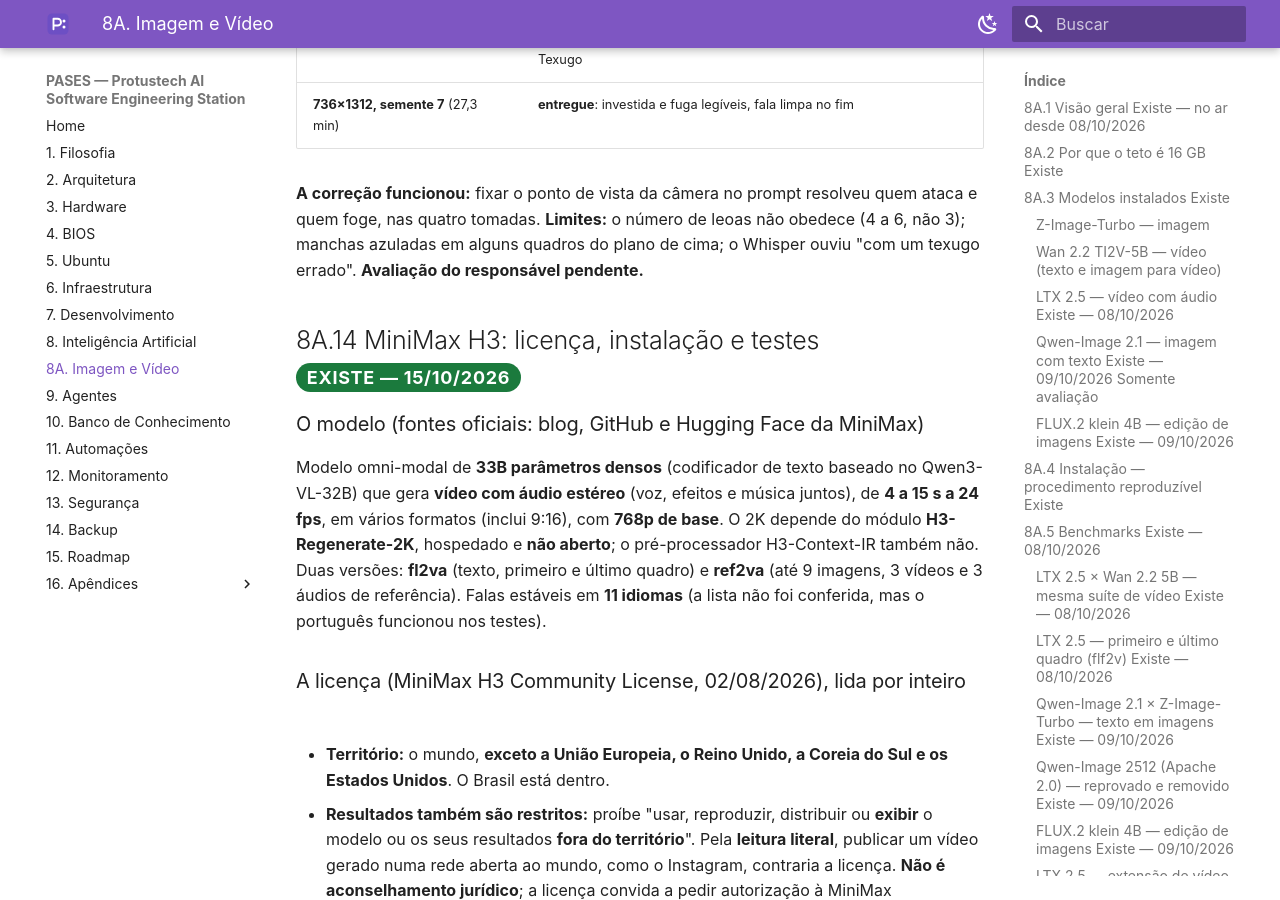
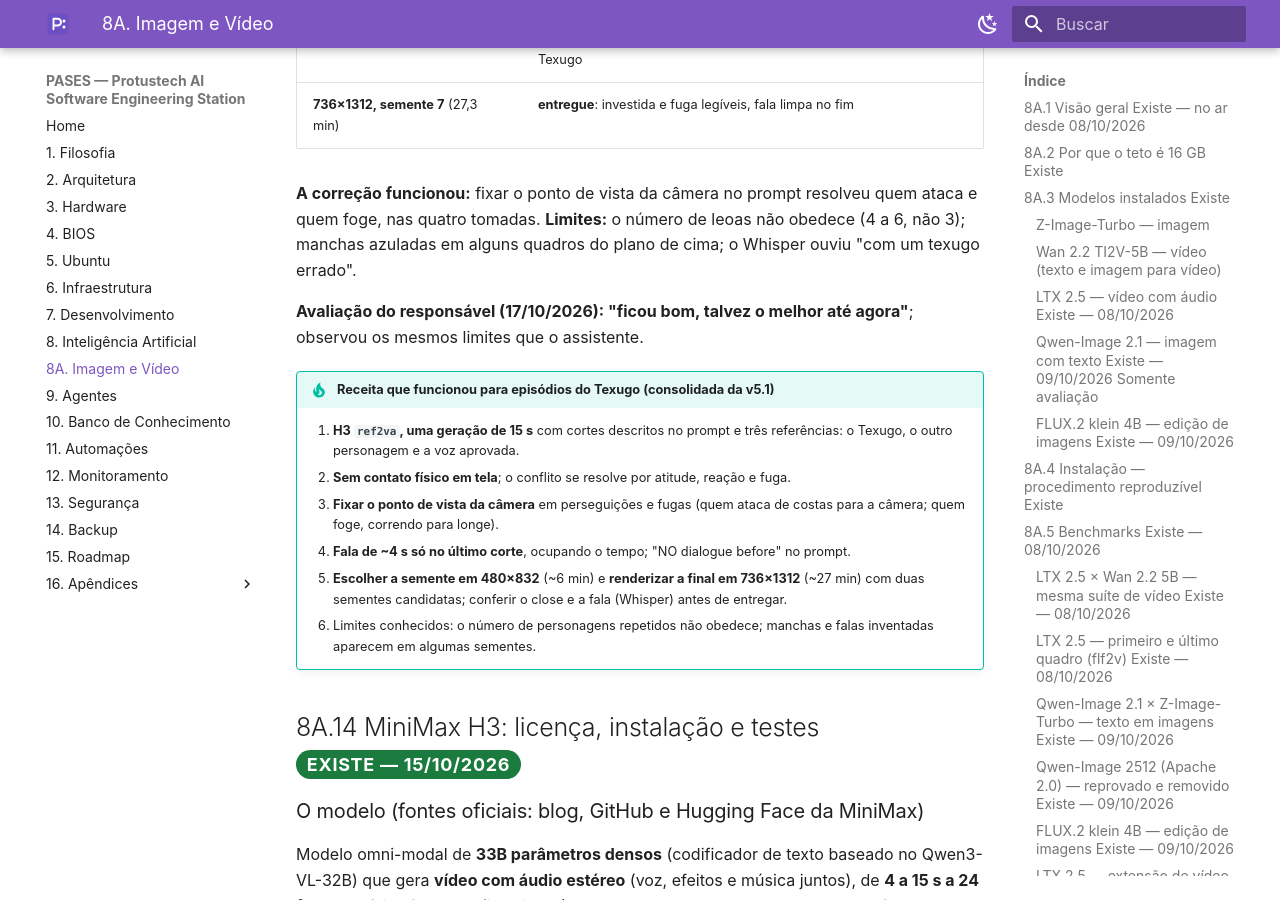
Before and after one commit to crystyano/pases-manual, an MkDocs documentation site: the page built from docs/08a-imagem-video.md, in a window 1280 px wide and 900 px high, scrolled down 45986 px. Built offline with MkDocs 1.6.1 and Material for MkDocs 9.7.7, drawn with Linux system fonts in a browser that asks for light colours; a script that is not in the unit is left out.

Commit message:
Manual PASES v0.28.2 - avaliacao da versao 5.1 e receita consolidada
Co-Authored-By: Claude Opus 5.5 <noreply@anthropic.com>

```diff
--- a/docs/08a-imagem-video.md
+++ b/docs/08a-imagem-video.md
@@ -1014,7 +1014,17 @@ O responsável identificou **os mesmos problemas** que o assistente na v5 (as le
 | 736×1312, semente 11 | descartada: **fala inventada aos 5 s** e fumaça saindo do nariz do Texugo |
 | **736×1312, semente 7** (27,3 min) | **entregue**: investida e fuga legíveis, fala limpa no fim |
 
-**A correção funcionou:** fixar o ponto de vista da câmera no prompt resolveu quem ataca e quem foge, nas quatro tomadas. **Limites:** o número de leoas não obedece (4 a 6, não 3); manchas azuladas em alguns quadros do plano de cima; o Whisper ouviu "com um texugo errado". **Avaliação do responsável pendente.**
+**A correção funcionou:** fixar o ponto de vista da câmera no prompt resolveu quem ataca e quem foge, nas quatro tomadas. **Limites:** o número de leoas não obedece (4 a 6, não 3); manchas azuladas em alguns quadros do plano de cima; o Whisper ouviu "com um texugo errado".
+
+**Avaliação do responsável (17/10/2026): "ficou bom, talvez o melhor até agora"**; observou os mesmos limites que o assistente.
+
+!!! tip "Receita que funcionou para episódios do Texugo (consolidada da v5.1)"
+    1. **H3 `ref2va`, uma geração de 15 s** com cortes descritos no prompt e três referências: o Texugo, o outro personagem e a voz aprovada.
+    2. **Sem contato físico em tela**; o conflito se resolve por atitude, reação e fuga.
+    3. **Fixar o ponto de vista da câmera** em perseguições e fugas (quem ataca de costas para a câmera; quem foge, correndo para longe).
+    4. **Fala de ~4 s só no último corte**, ocupando o tempo; "NO dialogue before" no prompt.
+    5. **Escolher a semente em 480×832** (~6 min) e **renderizar a final em 736×1312** (~27 min) com duas sementes candidatas; conferir o close e a fala (Whisper) antes de entregar.
+    6. Limites conhecidos: o número de personagens repetidos não obedece; manchas e falas inventadas aparecem em algumas sementes.
 
 ## 8A.14 MiniMax H3: licença, instalação e testes <span class="badge badge-existe">Existe — 15/10/2026</span>
 
```
Also changed, not shown: docs/16-apendices/historico.md (+1 -0 lines).
